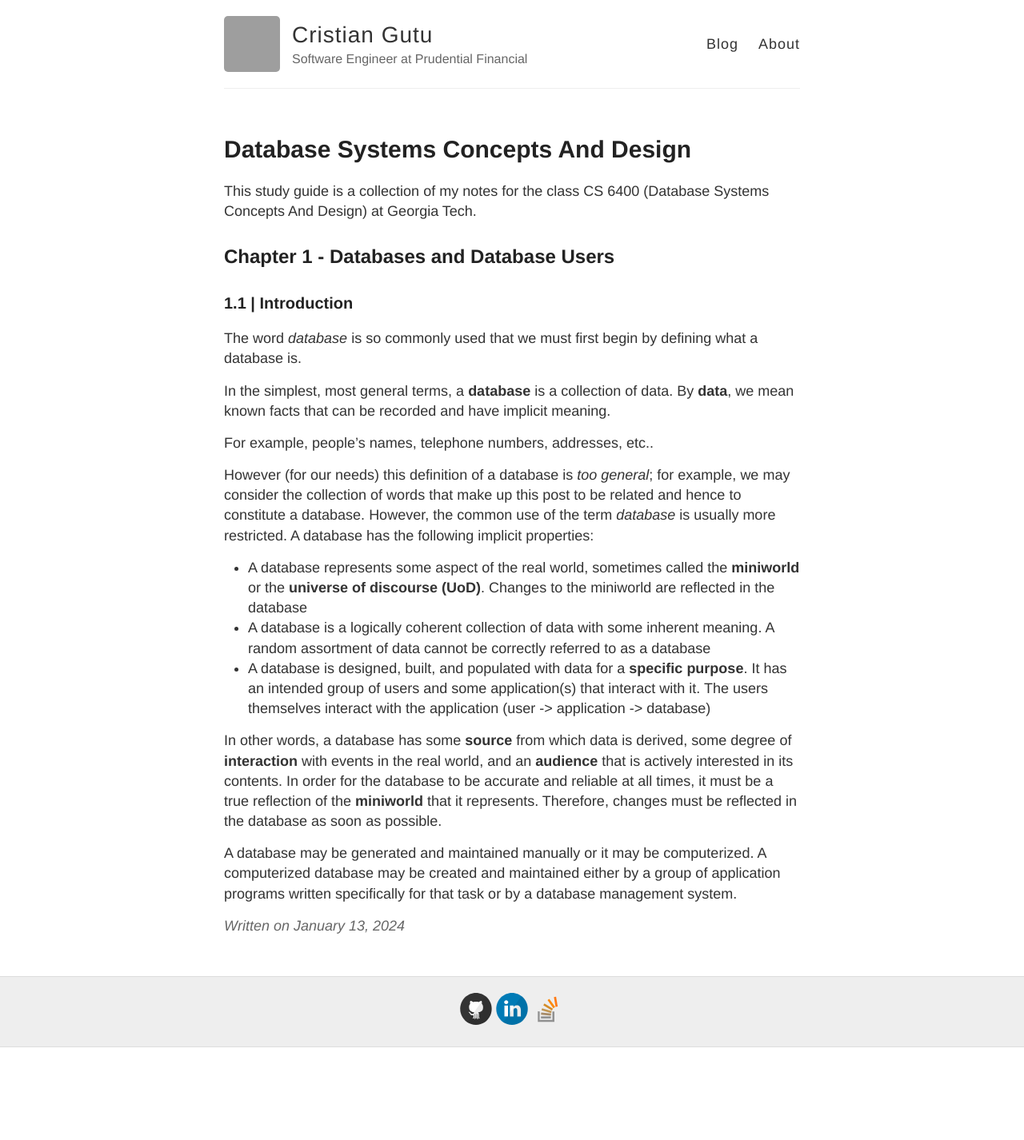
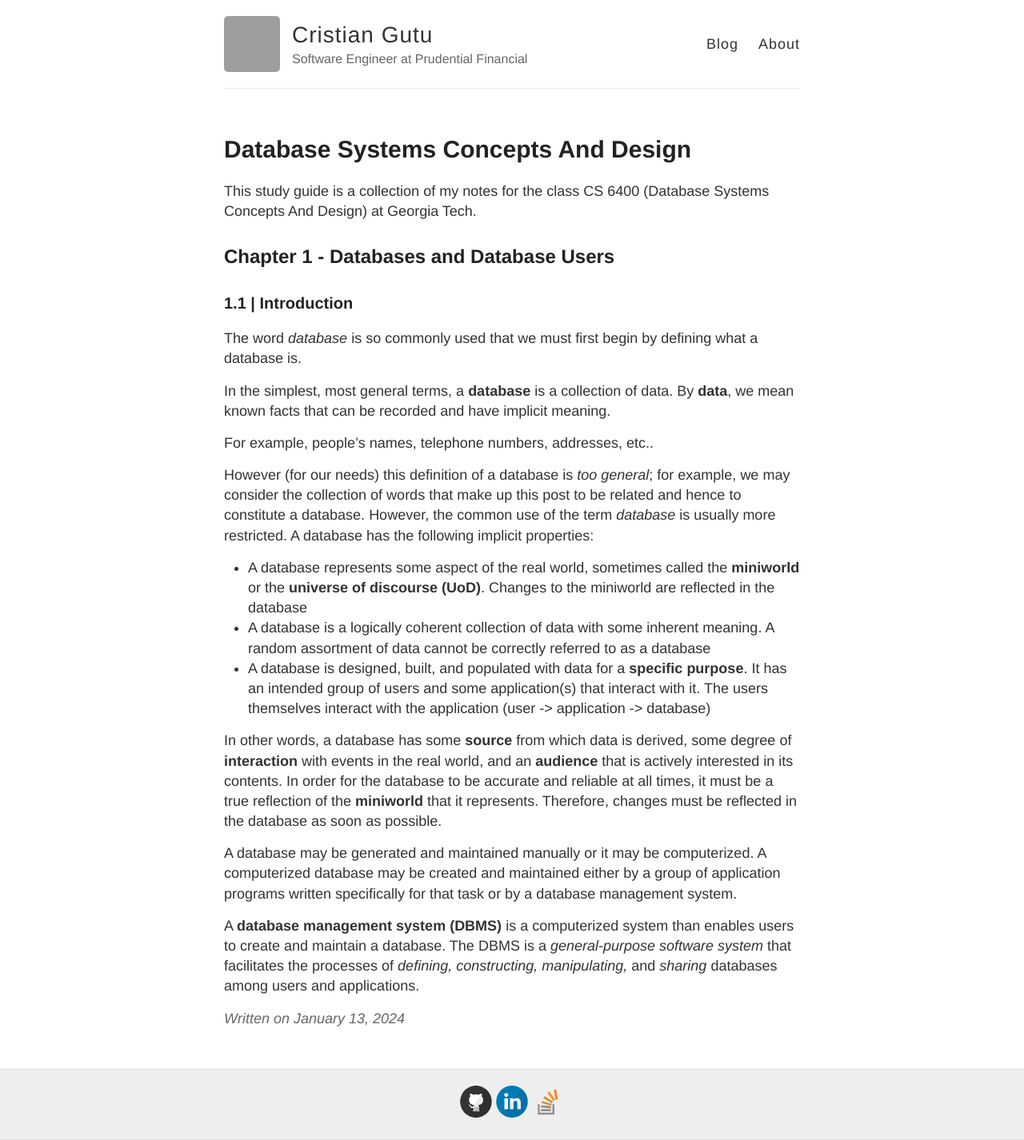
Before and after one commit to gutucristian/gutucristian.github.io, a Jekyll site: the page built from _posts/2024-01-13-Database-Systems-Concepts-And-Design.md, in a window 1280 px wide. Shown: the whole page at 80% size. Built offline with Jekyll 4.4.1, drawn with Linux system fonts in a browser that asks for light colours; our own code applies the rules of GitHub Pages for plain Markdown files; before the commit the page ends 1310 px from its top, so only the background shows below that; grey boxes are pictures that could not be loaded.

Commit message:
Update 2024-01-13-Database-Systems-Concepts-And-Design.md

```diff
--- a/_posts/2024-01-13-Database-Systems-Concepts-And-Design.md
+++ b/_posts/2024-01-13-Database-Systems-Concepts-And-Design.md
@@ -19,3 +19,5 @@ However (for our needs) this definition of a database is *too general*; for exam
 In other words, a database has some **source** from which data is derived, some degree of **interaction** with events in the real world, and an **audience** that is actively interested in its contents. In order for the database to be accurate and reliable at all times, it must be a true reflection of the **miniworld** that it represents. Therefore, changes must be reflected in the database as soon as possible.
 
 A database may be generated and maintained manually or it may be computerized. A computerized database may be created and maintained either by a group of application programs written specifically for that task or by a database management system.
+
+A **database management system (DBMS)** is a computerized system than enables users to create and maintain a database. The DBMS is a *general-purpose software system* that facilitates the processes of *defining, constructing, manipulating,* and *sharing* databases among users and applications.
```
